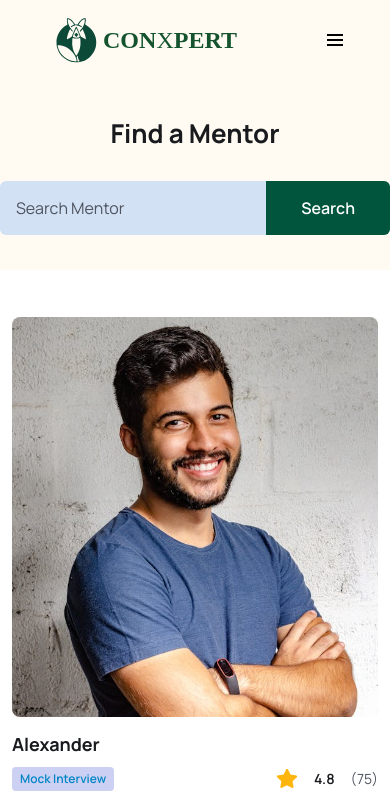
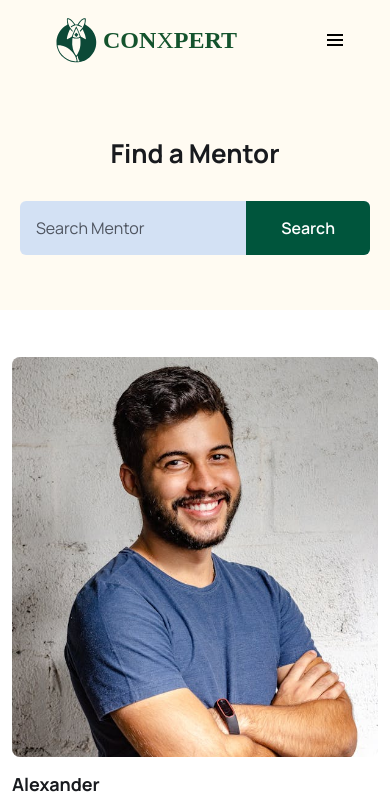
Before and after one commit to kalviumcommunity/S52_SriKishore_Capstone_Conxpert, a React (Vite) app in the folder Client/: page /mentors in a window 390 px wide. Shown: the top 805 px of the page. Built offline with nearby package versions, Linux system fonts and the light colour scheme; a web font is replaced by a local one.

Commit message:
created a find a mentor page with responsive

```diff
--- a/Client/src/pages/Experts/Mentors.jsx
+++ b/Client/src/pages/Experts/Mentors.jsx
@@ -7,7 +7,7 @@ const Mentors = () => {
   return (
     <>
       <section className='bg-[#FFFBF2]'>
-        <div className='container text-center lg:-mt-[30px]'>
+        <div className='container text-center lg:-mt-[30px] p-[20px] lg:p-[0px]'>
           <h2 className='heading'>Find a Mentor</h2>
           <div className='max-w-[500px] mt-[30px] mx-auto bg-[#0066ff2c] flex rounded-md items-center justify-center'>
             <input type="search" className='py-2 pl-4 pr-2 bg-transparent w-full focus:outline-none cursor-pointer placeholder:text-textColor' placeholder='Search Mentor' />
```
